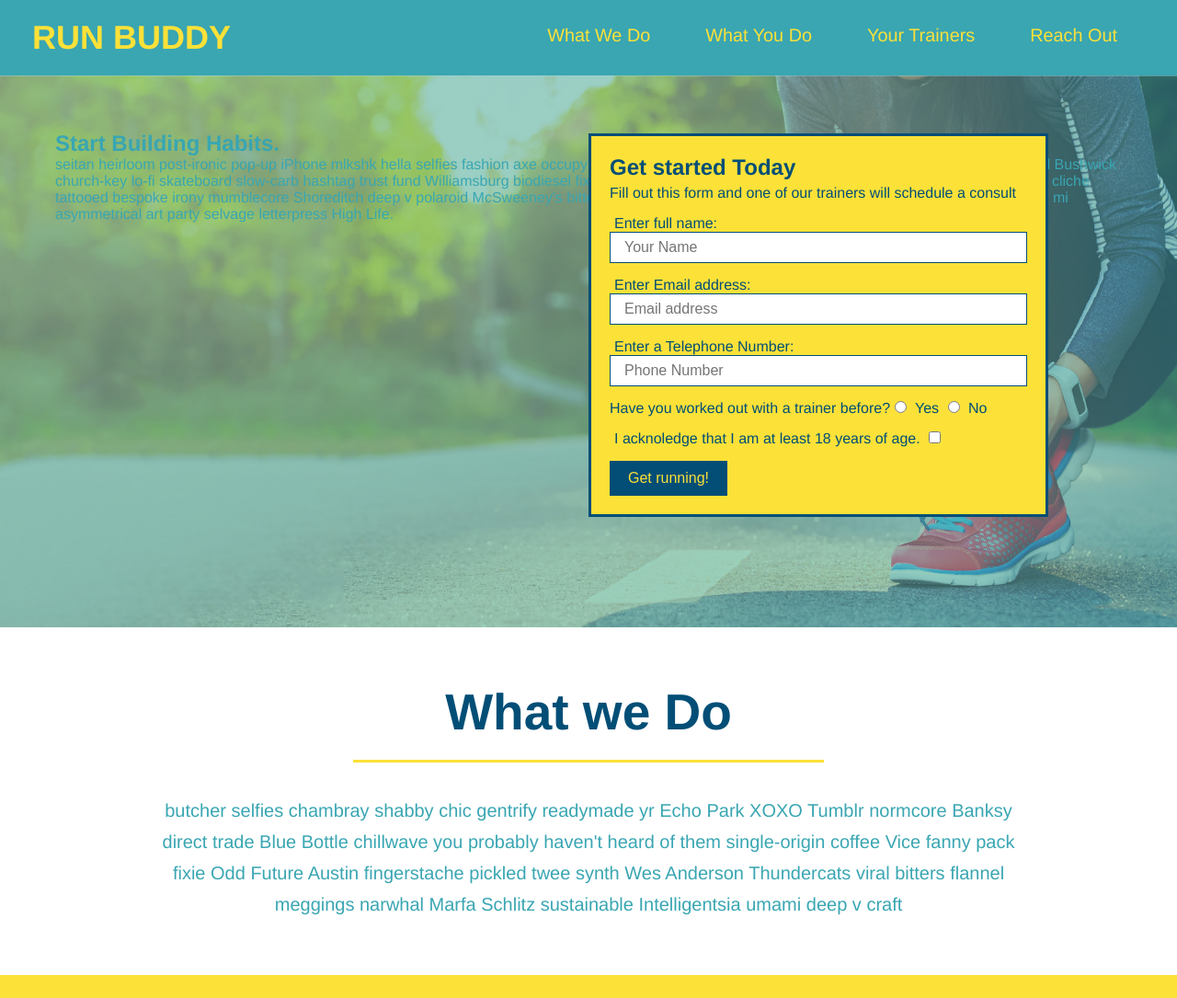
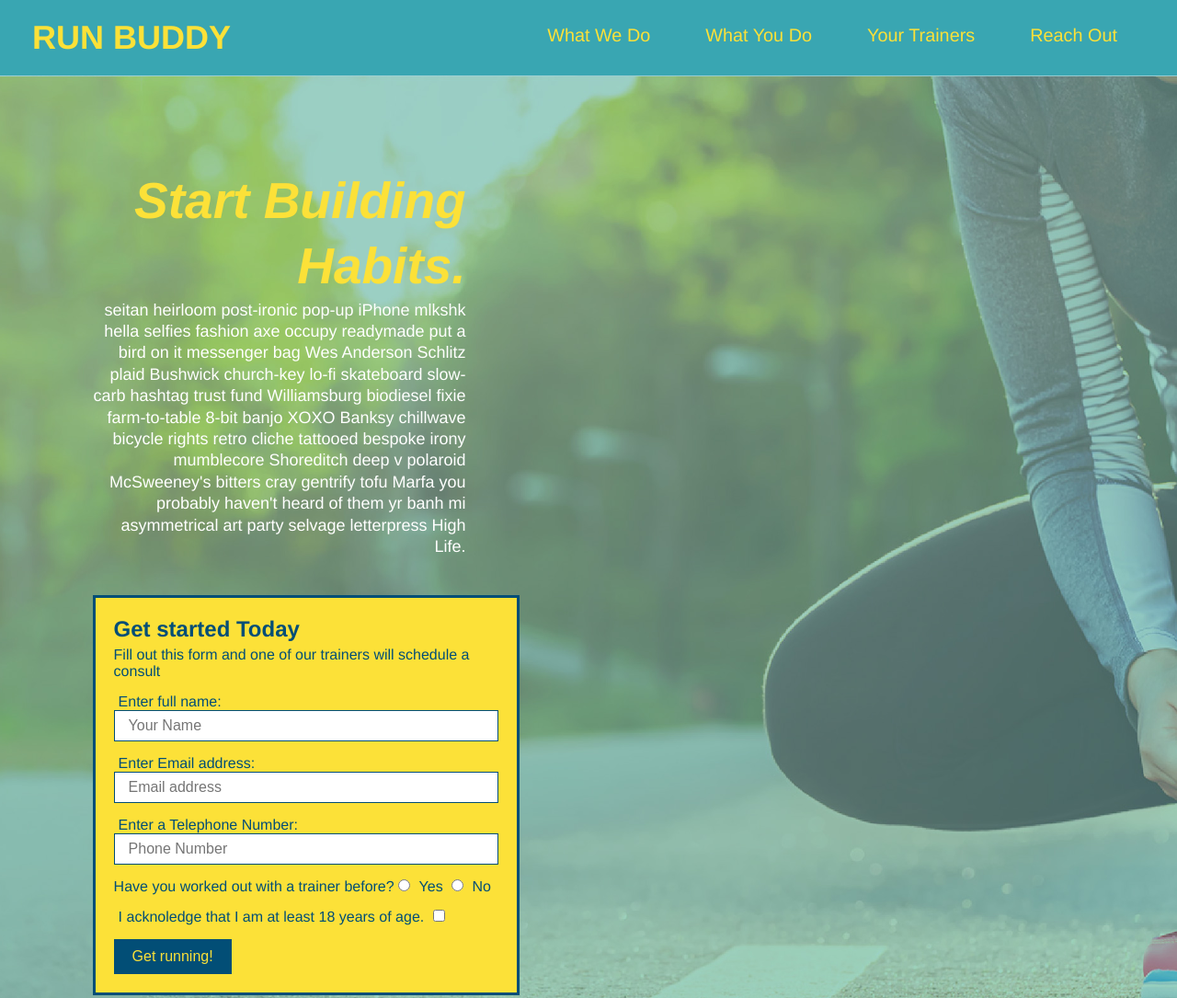
Before and after one commit to jisrael-R/run-buddy, a plain HTML site: page index.html in a window 1280 px wide. Shown: the top 1085 px of the page at 92% size. Drawn offline with Linux system fonts and the light colour scheme.

Commit message:
add flebox to the hero

```diff
--- a/assets/css/style.css
+++ b/assets/css/style.css
@@ -47,6 +47,9 @@ footer{
     background: #fce138;
     width: 100%;
     padding: 40px 35px;
+    display: flex;
+    justify-content: space-between;
+    flex-wrap: wrap;
 }
 footer h2{
     display: inline;
@@ -55,9 +58,9 @@ footer h2{
     margin: 0;
 }
 footer div{
-    float: right;
+
     line-height: 1.5;
-    text-align: right;
+
 }
 /* FOOTER STYLE END */
 
@@ -67,20 +70,33 @@ section {
 /* HERO STYLES START */
 .hero{
     background-image: url("../images/flipped-hero-image.jpeg");
-    height: 600px;
     background-size: cover;
     background-position: center;
-    position: relative;
+    display: flex;
+    justify-content: center;
+    flex-wrap: wrap;
+}
+.hero-cta {
+    width: 35%;
+    text-align: right;
+    margin: 3.5%;
+    color: #fff;
+    font-size: 18px;
+    line-height: 1.3;
+}
+.hero-cta h2{
+    font-style: italic;
+    font-size: 55px;
+    color: #fce138;
 }
 .hero-form{
     background-color: #fce138;
     padding: 20px;
-    width: 500px;
     color: #024e76;
     border: solid 3px #024e76;
-    position: absolute;
-    bottom: 120px;
-    right: 140px;
+    width: 40%;
+    margin: 3.5%;
+
 }
 .hero-form p {
     margin: 5px 0 15px 0;
```
